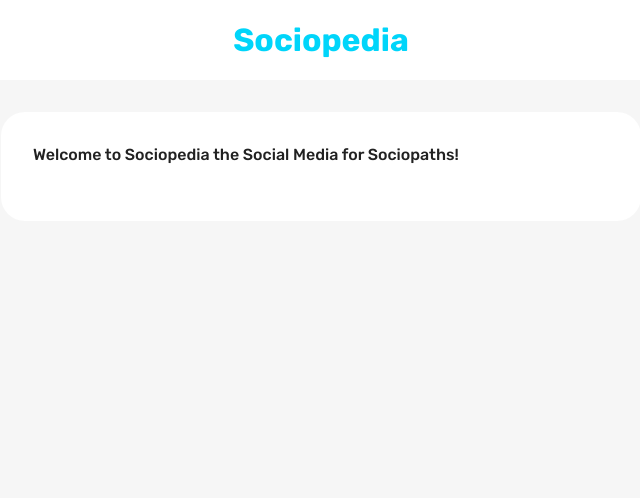
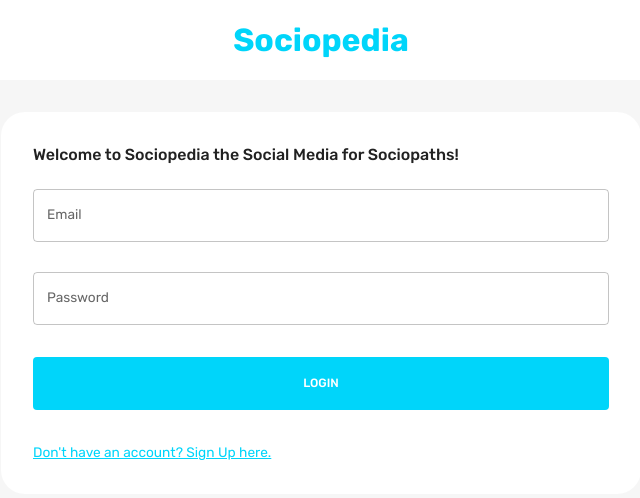
Before and after one commit to Abdy314/MERN-App, a React (Create React App) app in the folder client/: page / in a window 1280 px wide. Shown: the top 498 px of the page, without its empty margins (319-959 px from the left). Built offline with nearby package versions, Linux system fonts and the light colour scheme.

Commit message:
login and register form done

```diff
--- a/client/src/scenes/loginPage/Form.jsx
+++ b/client/src/scenes/loginPage/Form.jsx
@@ -51,6 +51,231 @@
     const isNonMobile = useMediaQuery("(min-width:600px)");
     const isLogin = pageType === "login";
     const isRegister = pageType === "register";
+
+    const register = async (values, onSubmitProps) => {
+        //this allows us to send form info with image
+        const formData = new FormData();
+        for (let value in values){
+            formData.append(value, values[value]);
+        }
+        formData.append("picturePath", values.picture.name);
+
+        const savedUserResponse = await fetch(
+            "http://localhost:3001/auth/register",
+            {
+                method: "POST",
+                body: formData,
+            }
+        );
+        const savedUser = await savedUserResponse.json();
+        onSubmitProps.resetForm();
+
+        if (savedUser) {
+            setPageType("login");
+        }
+    };
+
+
+    const login = async (values, onSubmitProps) => {
+        const loggedInResponse = await fetch(
+            "http://localhost:3001/auth/login",
+            {
+                method: "POST",
+                headers: {"Content-Type":"application/json"},
+                body: JSON.stringify(values),
+            }
+        );
+        const loggedIn = await loggedInResponse.json();
+        onSubmitProps.resetForm();
+        if (loggedIn) {
+            dispatch(
+                setLogin({
+                    user: loggedIn.user,
+                    token: loggedIn.token,
+                })
+            );
+            navigate("/home");
+        }
+    };
+
+    const handleFormSubmit = async (values, onsubmitProps) => {
+        if (isLogin) await login(values, onSubmitProps);
+        if (isRegister) await register(values, onSubmitProps);
+    };
+
+    return (
+        <Formik
+        onSubmit={ handleFormSubmit}
+        initialValues={isLogin? initialValuesLogin : initialValuesRegister}
+        validationSchema={isLogin? loginSchema:registerSchema}
+        >
+            {({
+                values,
+                errors,
+                touched,
+                handleBlur,
+                handleChange,
+                handleSubmit,
+                setFieldValue,
+                resetForm,
+            }) => (
+                <form onSubmit={handleSubmit}>
+                    <Box
+                        display = "grid"
+                        gap = "30px"
+                        gridTemplateColumns="repeat(4, minmax(0, 1fr))"
+                        sx ={{
+                            "& > div" : {gridColumn: isNonMobile ? undefined: "span 4"},
+                        }}
+                    >
+                        {isRegister && (
+                            <>
+                                <TextField
+                                    label="First Name"
+                                    onBlur = {handleBlur}
+                                    onChange = {handleChange}
+                                    value = {values.firstName}
+                                    name = "firstName"
+                                    error= {Boolean(touched.firstName) && Boolean(errors.firstName)}
+                                    helperText = {touched.firstName && errors.firstName}
+                                    sx = {{gridColumn: "span 2"}}
+                                />
+
+                                <TextField
+                                    label="Last Name"
+                                    onBlur = {handleBlur}
+                                    onChange = {handleChange}
+                                    value = {values.lastName}
+                                    name = "lastName"
+                                    error= {Boolean(touched.lastName) && Boolean(errors.lastName)}
+                                    helperText = {touched.lastName && errors.lastName}
+                                    sx = {{gridColumn: "span 2"}}
+                                />
+
+                                <TextField
+                                    label="Location"
+                                    onBlur = {handleBlur}
+                                    onChange = {handleChange}
+                                    value = {values.location}
+                                    name = "location"
+                                    error= {Boolean(touched.location) && Boolean(errors.location)}
+                                    helperText = {touched.location && errors.location}
+                                    sx = {{gridColumn: "span 4"}}
+                                />
+
+                                <TextField
+                                    label="Occupation"
+                                    onBlur = {handleBlur}
+                                    onChange = {handleChange}
+                                    value = {values.occupation}
+                                    name = "occupation"
+                                    error= {Boolean(touched.occupation) && Boolean(errors.occupation)}
+                                    helperText = {touched.occupation && errors.occupation}
+                                    sx = {{gridColumn: "span 4"}}
+                                />
+                                <Box
+                                    gridColumn="span 4"
+                                    border= {`1px solid ${palette.neutral.medium}`}
+                                    borderRadius="5px"
+                                    p="1rem"
+                                >
+                                    <Dropzone
+                                        acceptedFiles = ".jpg,.jpeg,.png"
+                                        multiple =  {false}
+                                        onDrop = {(acceptedFiles) =>
+                                            setFieldValue("picture", acceptedFiles[0])
+                                        }
+                                    >
+                                        {({getRootProps, getInputProps}) => (
+                                            <Box
+                                                {...getRootProps()}
+                                                border={`2px dashed ${palette.primary.main}`}
+                                                p="1rem"
+                                                sx={{"&:hover":{cursor: "pointer" }}}
+                                                >
+                                                    <input {...getInputProps()}/>
+                                                    {!values.picture ? (
+                                                        <p>Add Picture Here</p>
+                                                    ):(
+                                                        <FlexBetween>
+                                                            <Typography>
+                                                                {values.picture.name}
+                                                            </Typography>
+                                                            <EditOutlinedIcon/>
+                                                        </FlexBetween>
+                                                    )}
+                                            </Box>
+                                        )}
+                                    </Dropzone>
+
+                                </Box>
+                            </>
+                        )}
+
+                        <TextField
+                            label="Email"
+                            onBlur = {handleBlur}
+                            onChange = {handleChange}
+                            value = {values.email}
+                            name = "email"
+                             error= {Boolean(touched.email) && Boolean(errors.email)}
+                            helperText = {touched.email && errors.email}
+                            sx = {{gridColumn: "span 4"}}
+                        />
+
+                        <TextField
+                            label="Password"
+                            type= "password"
+                            onBlur = {handleBlur}
+                            onChange = {handleChange}
+                            value = {values.password}
+                            name = "password"
+                             error= {Boolean(touched.password) && Boolean(errors.password)}
+                            helperText = {touched.password && errors.password}
+                            sx = {{gridColumn: "span 4"}}
+                        />
+
+                    </Box>
+
+                    {/* Buttons */}
+                    <Box>
+                        <Button
+                            fullWidth
+                            type = "submit"
+                            sx = {{
+                                m:"2rem 0",
+                                p:"1rem",
+                                backgroundColor: palette.primary.main,
+                                color: palette.background.alt,
+                                "&:hover":{color: palette.primary.main},
+                            }}
+                        >
+                            {isLogin ? "LOGIN": "REGISTER"}
+                        </Button>
+                        <Typography
+                            onClick={() => {
+                                setPageType(isLogin? "register": "login");
+                                resetForm();
+                            }}
+
+                            sx={{
+                                textDecoration: "underline",
+                                color: palette.primary.main,
+                                "&:hover": {
+                                    cursor: "pointer",
+                                    color: palette.primary.light,
+                                },
+                            }}
+                        >
+                            {isLogin
+                            ? "Don't have an account? Sign Up here."
+                            : "Already have an account? Login here."}
+                        </Typography>
+                    </Box>
+                </form>
+            )}
+        </Formik>
+    );
 };
 
 
```
